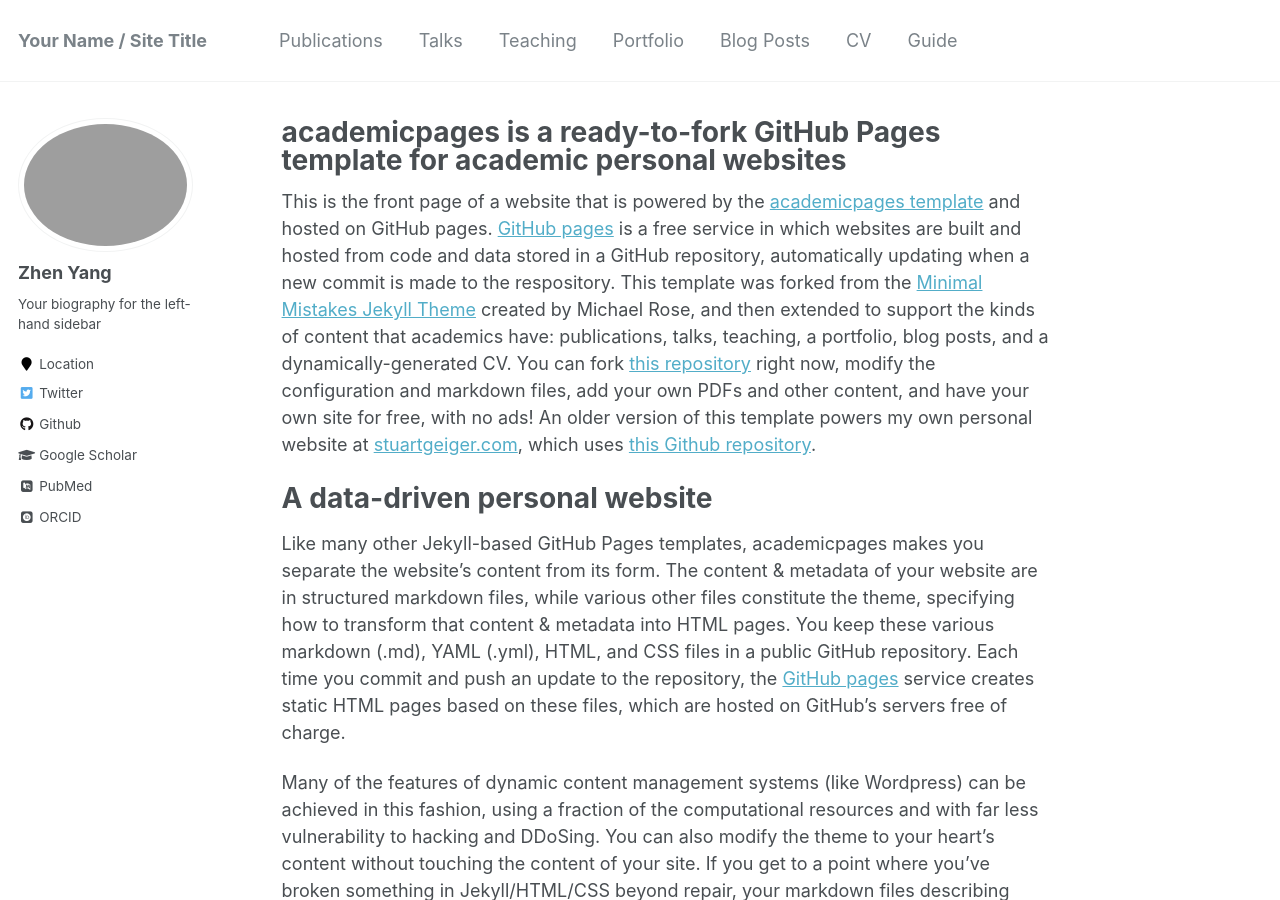
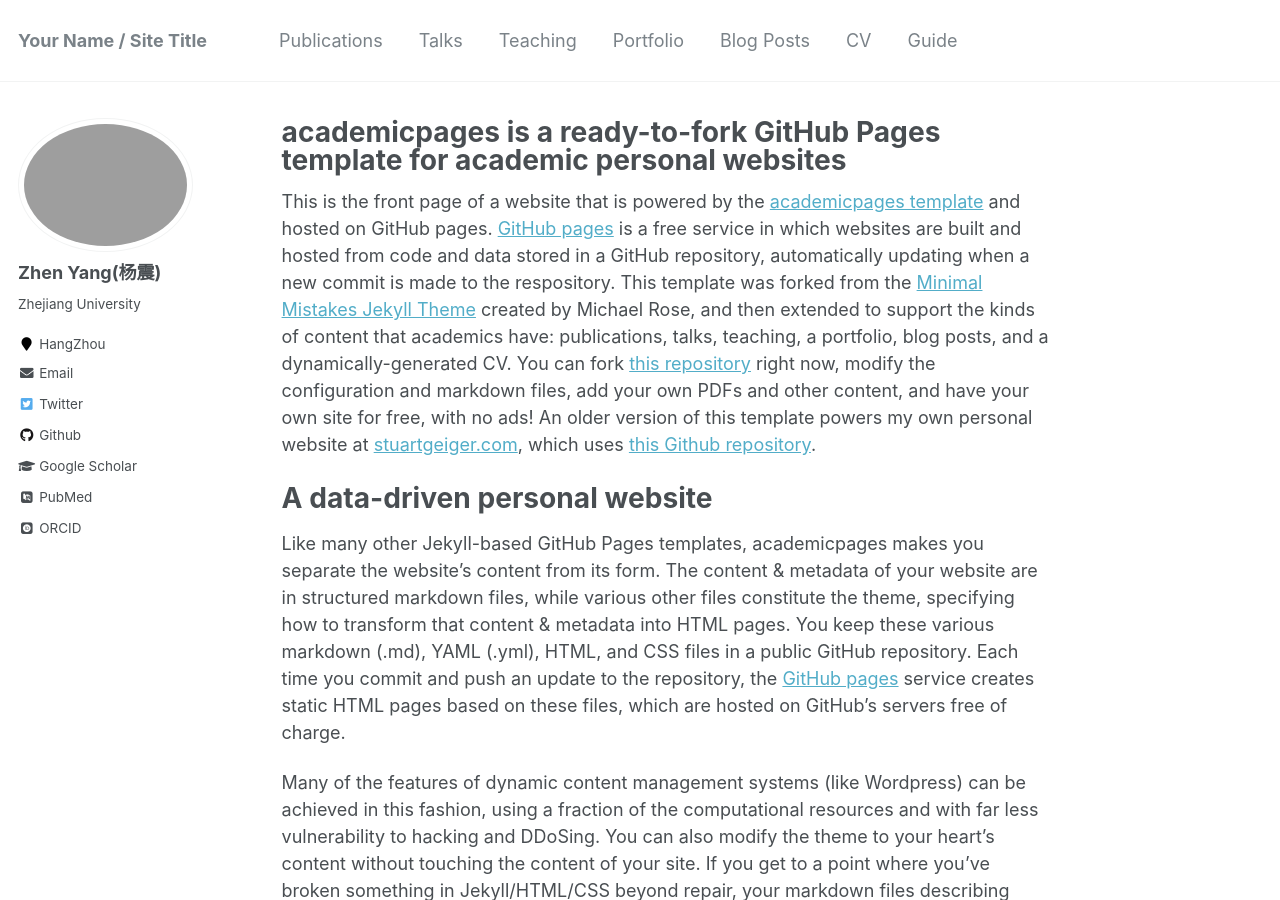
Before and after one commit to ZhenYangCS/zhenyangcs.github.io, a Jekyll site: the page built from _pages/about.md, in a window 1280 px wide and 900 px high. Built offline with Jekyll 4.4.1, drawn with Linux system fonts in a browser that asks for light colours; some web fonts are replaced.

Commit message:
增加个人信息

```diff
--- a/_config.yml
+++ b/_config.yml
@@ -13,7 +13,7 @@
 description              : &description "personal description"
 url                      : https://zhenyangcs.github.io # the base hostname & protocol for your site e.g. "https://mmistakes.github.io"
 baseurl                  : "" # the subpath of your site, e.g. "/blog"
-repository               : "academicpages/academicpages.github.io"
+repository               : "ZhenYangCS/zhenyangcs.github.io"
 teaser                   :  # filename of teaser fallback teaser image placed in /images/, .e.g. "500x300.png"
 breadcrumbs              : false # true, false (default)
 words_per_minute         : 160
@@ -80,14 +80,14 @@
 
 # Site Author
 author:
-  name             : "Zhen Yang"
+  name             : "Zhen Yang(杨震)"
   avatar           : "zhenyang.png"
-  bio              : "Your biography for the left-hand sidebar"
-  location         : "Location"
+  bio              : "Zhejiang University"
+  location         : "HangZhou"
   employer         :
   pubmed           : "https://www.ncbi.nlm.nih.gov/pubmed/?term=john+snow"
   googlescholar    : "http://yourfullgooglescholarurl.com"
-  email            :
+  email            : "zheny.cs@gmail.com"
   researchgate     :  # example: "https://www.researchgate.net/profile/yourprofile"
   uri              :
   bitbucket        :
@@ -96,7 +96,7 @@
   flickr           :
   facebook         :
   foursquare       :
-  github           : "academicpages"
+  github           : "https://github.com/ZhenYangCS"
   google_plus      :
   keybase          :
   instagram        :
@@ -109,7 +109,7 @@
   stackoverflow    : # http://stackoverflow.com/users/123456/username
   steam            :
   tumblr           :
-  twitter          : "replacethistwitterhandle"
+  twitter          : "https://twitter.com/ZhenYang_CS"
   vine             :
   weibo            :
   xing             :
```
